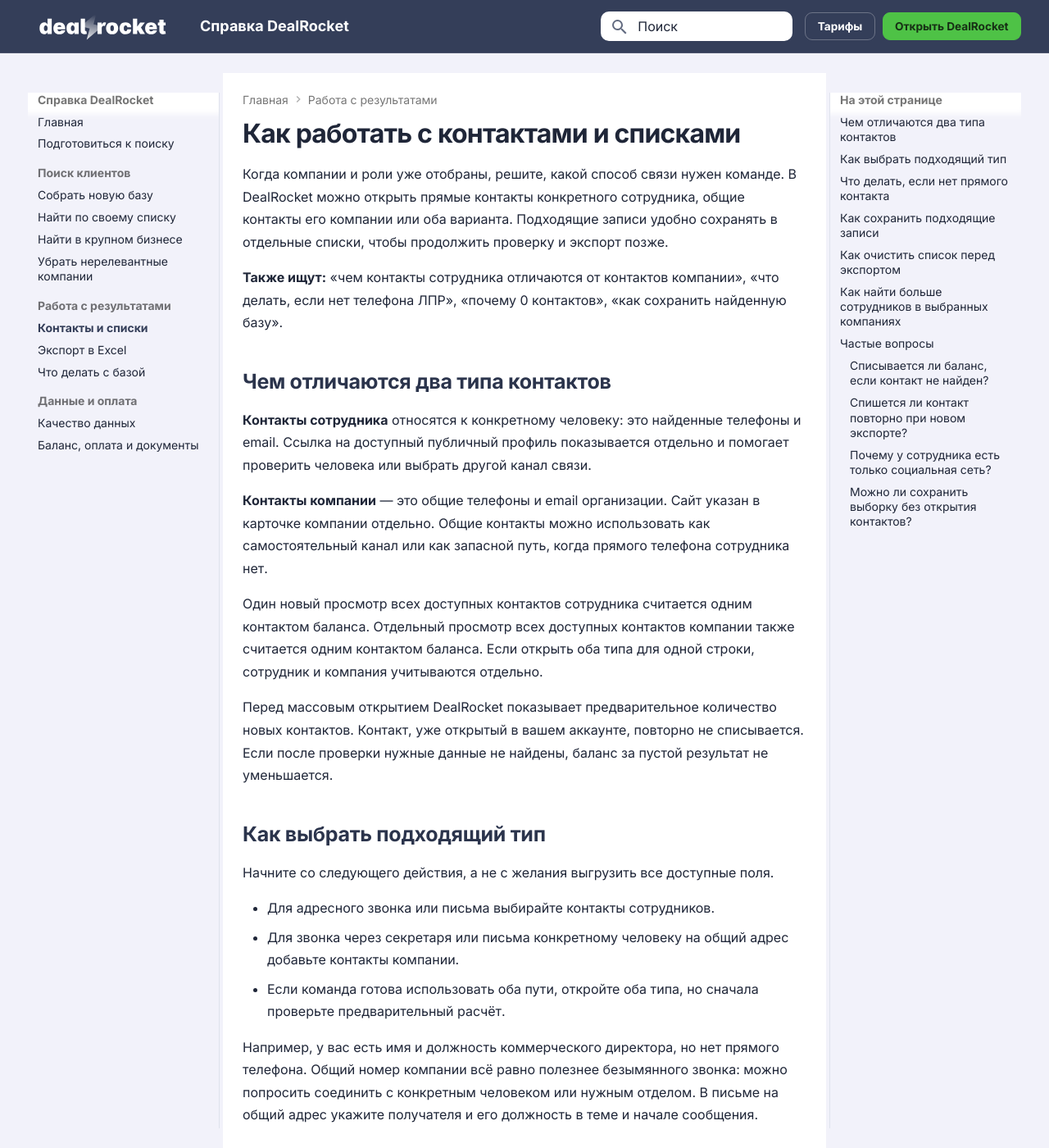
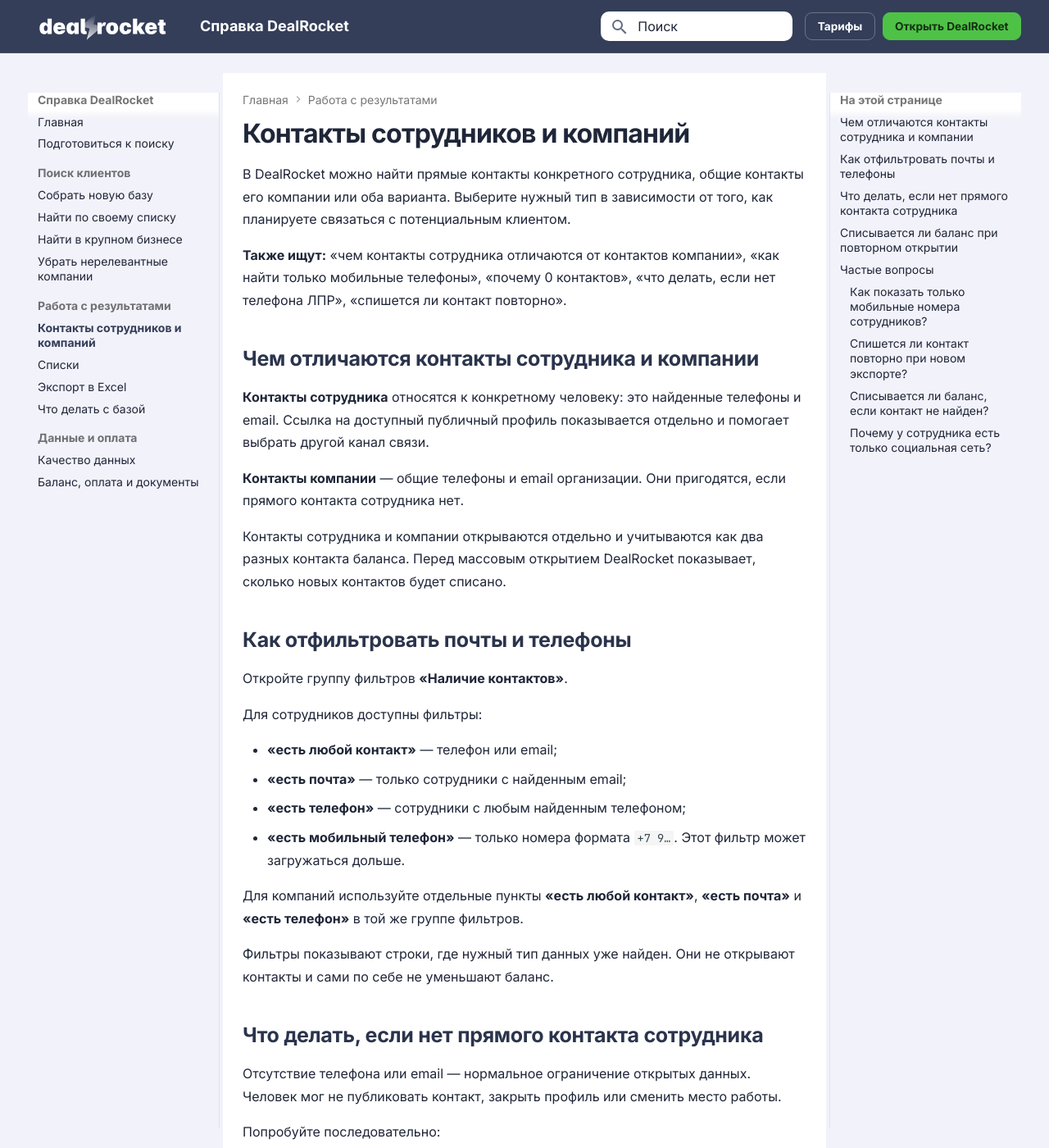
Before and after one commit to prikazchikof/dealrocket-help, an MkDocs documentation site: the page built from docs/contacts/index.md, in a window 1280 px wide and 1400 px high. Shown: the whole window at 82% size. Built offline with MkDocs 1.6.1 and Material for MkDocs 9.7.7, drawn with Linux system fonts in a browser that asks for light colours; some of the changed text lies outside the part shown.

Commit message:
content: split contacts and lists guides

```diff
--- a/docs/contacts/index.md
+++ b/docs/contacts/index.md
@@ -1,41 +1,44 @@
 ---
 id: contacts-and-lists
-title: Как работать с контактами и списками
-description: Чем отличаются контакты сотрудника и компании, что делать без прямого контакта и как сохранять чистые выборки.
+title: Контакты сотрудников и компаний
+description: Чем отличаются контакты сотрудника и компании, как отфильтровать нужный тип и что делать, если прямого контакта нет.
 area: contacts
-keywords: [контакты сотрудника, контакты компании, нет прямого контакта, 0 контактов, показать контакты, сохранить в список, мои списки]
+keywords: [контакты сотрудника, контакты компании, нет прямого контакта, 0 контактов, показать контакты, мобильные телефоны, повторное открытие контакта]
 status: published
 last_verified: 2026-09-04
 ---
-# Как работать с контактами и списками
+# Контакты сотрудников и компаний
 
-Когда компании и роли уже отобраны, решите, какой способ связи нужен команде. В DealRocket можно открыть прямые контакты конкретного сотрудника, общие контакты его компании или оба варианта. Подходящие записи удобно сохранять в отдельные списки, чтобы продолжить проверку и экспорт позже.
+В DealRocket можно найти прямые контакты конкретного сотрудника, общие контакты его компании или оба варианта. Выберите нужный тип в зависимости от того, как планируете связаться с потенциальным клиентом.
 
-**Также ищут:** «чем контакты сотрудника отличаются от контактов компании», «что делать, если нет телефона ЛПР», «почему 0 контактов», «как сохранить найденную базу».
+**Также ищут:** «чем контакты сотрудника отличаются от контактов компании», «как найти только мобильные телефоны», «почему 0 контактов», «что делать, если нет телефона ЛПР», «спишется ли контакт повторно».
 
-## Чем отличаются два типа контактов { #contact-types }
+## Чем отличаются контакты сотрудника и компании { #contact-types }
 
-**Контакты сотрудника** относятся к конкретному человеку: это найденные телефоны и email. Ссылка на доступный публичный профиль показывается отдельно и помогает проверить человека или выбрать другой канал связи.
+**Контакты сотрудника** относятся к конкретному человеку: это найденные телефоны и email. Ссылка на доступный публичный профиль показывается отдельно и помогает выбрать другой канал связи.
 
-**Контакты компании** — это общие телефоны и email организации. Сайт указан в карточке компании отдельно. Общие контакты можно использовать как самостоятельный канал или как запасной путь, когда прямого телефона сотрудника нет.
+**Контакты компании** — общие телефоны и email организации. Они пригодятся, если прямого контакта сотрудника нет.
 
-Один новый просмотр всех доступных контактов сотрудника считается одним контактом баланса. Отдельный просмотр всех доступных контактов компании также считается одним контактом баланса. Если открыть оба типа для одной строки, сотрудник и компания учитываются отдельно.
+Контакты сотрудника и компании открываются отдельно и учитываются как два разных контакта баланса. Перед массовым открытием DealRocket показывает, сколько новых контактов будет списано.
 
-Перед массовым открытием DealRocket показывает предварительное количество новых контактов. Контакт, уже открытый в вашем аккаунте, повторно не списывается. Если после проверки нужные данные не найдены, баланс за пустой результат не уменьшается.
+## Как отфильтровать почты и телефоны { #filter-contacts }
 
-## Как выбрать подходящий тип { #choose-contact-type }
+Откройте группу фильтров **«Наличие контактов»**.
 
-Начните со следующего действия, а не с желания выгрузить все доступные поля.
+Для сотрудников доступны фильтры:
 
-- Для адресного звонка или письма выбирайте контакты сотрудников.
-- Для звонка через секретаря или письма конкретному человеку на общий адрес добавьте контакты компании.
-- Если команда готова использовать оба пути, откройте оба типа, но сначала проверьте предварительный расчёт.
+- **«есть любой контакт»** — телефон или email;
+- **«есть почта»** — только сотрудники с найденным email;
+- **«есть телефон»** — сотрудники с любым найденным телефоном;
+- **«есть мобильный телефон»** — только номера формата `+7 9…`. Этот фильтр может загружаться дольше.
 
-Например, у вас есть имя и должность коммерческого директора, но нет прямого телефона. Общий номер компании всё равно полезнее безымянного звонка: можно попросить соединить с конкретным человеком или нужным отделом. В письме на общий адрес укажите получателя и его должность в теме и начале сообщения.
+Для компаний используйте отдельные пункты **«есть любой контакт»**, **«есть почта»** и **«есть телефон»** в той же группе фильтров.
 
-## Что делать, если нет прямого контакта { #no-direct-contact }
+Фильтры показывают строки, где нужный тип данных уже найден. Они не открывают контакты и сами по себе не уменьшают баланс.
 
-Отсутствие телефона или email — нормальное ограничение открытых данных, а не обязательно ошибка поиска. Человек мог не публиковать контакт, закрыть профиль или сменить место работы.
+## Что делать, если нет прямого контакта сотрудника { #no-direct-contact }
+
+Отсутствие телефона или email — нормальное ограничение открытых данных. Человек мог не публиковать контакт, закрыть профиль или сменить место работы.
 
 Попробуйте последовательно:
 
@@ -47,49 +50,31 @@
 
 Не оценивайте всю базу по одному пустому полю. Сначала посмотрите, есть ли другой способ связи в той же строке, а затем проверьте несколько компаний из сегмента.
 
-## Как сохранить подходящие записи { #save-list }
+## Списывается ли баланс при повторном открытии { #repeat-charge }
 
-Список нужен, когда выборка уже полезна, но вы хотите очистить её вручную, вернуться позже или отделить один сегмент от другого.
+Нет. Единожды открытый контакт навсегда закрепляется за вашим аккаунтом. Его повторный просмотр, открытие или экспорт не уменьшают баланс ещё раз.
 
-1. Отметьте нужные строки в выдаче.
-2. Откройте **«Экспорт и действия»**.
-3. Выберите **«Сохранить в список»**.
-4. Дайте списку название, по которому понятны аудитория и роль.
-5. Откройте раздел **«Мои списки»** и проверьте результат.
+Это правило действует отдельно для сотрудника и компании. Если раньше вы открыли только контакт сотрудника, а затем решили открыть контакт его компании, контакт компании будет учтён как новый.
 
-Название «Строительство — Москва — руководители продаж» полезнее, чем «Список 3»: команда сразу понимает, кто должен находиться внутри и какое сообщение готовить.
-
-## Как очистить список перед экспортом { #clean-list }
-
-Внутри списка можно применять фильтры к сохранённым данным. Если остались отдельные неподходящие компании или сотрудники, отметьте их и удалите через **«Экспорт и действия»**.
-
-Сохраняйте разные аудитории отдельно. Например, собственники небольших компаний и руководители закупок крупного бизнеса могут требовать разных предложений и каналов. Один большой смешанный список сложнее проверить и передать в работу.
-
-В текущем интерфейсе нет отдельного обещанного действия, которое автоматически объединяет любые списки и удаляет все дубликаты. Поэтому не рассчитывайте на такую операцию: давайте спискам понятные названия, фиксируйте источник выборки и проверяйте итог перед экспортом.
-
-## Как найти больше сотрудников в выбранных компаниях { #find-more-leads }
-
-Если компании подходят, а людей найдено мало, выделите организации, откройте **«Экспорт и действия»** и выберите **«Найти больше лидов»**. DealRocket дополнительно проверит сайты и социальные сети, а результат появится отдельным списком в **«Моих списках»**.
-
-Сначала убедитесь, что сами компании релевантны. Дополнительный поиск не исправляет исходный сегмент — он помогает глубже проверить уже выбранные организации. Подробнее этот шаг разобран в статье [об уточнении поиска](../search/refine/index.md#find-more-leads).
+Если после проверки телефона или email в источнике не оказалось, баланс за пустой результат не уменьшается.
 
 ## Частые вопросы { #faq }
 
-### Списывается ли баланс, если контакт не найден?
+### Как показать только мобильные номера сотрудников?
 
-Нет. Пустое поле означает, что источник был проверен, но выбранный контакт не найден. За пустой результат списания нет.
+В группе **«Наличие контактов»** в разделе сотрудников включите **«есть мобильный телефон»**. В результатах останутся сотрудники с номерами формата `+7 9…`.
 
 ### Спишется ли контакт повторно при новом экспорте?
 
-Уже открытый в вашем аккаунте сотрудник или компания повторно не списывается. Перед экспортом сервис показывает расчёт новых открытий.
+Нет. Уже открытый в вашем аккаунте контакт остаётся закреплённым за ним и повторно не списывается.
+
+### Списывается ли баланс, если контакт не найден?
+
+Нет. За пустой результат списания нет.
 
 ### Почему у сотрудника есть только социальная сеть?
 
-Набор полей зависит от источника. Используйте доступный публичный профиль, общий контакт компании или найдите другого человека той же функции.
-
-### Можно ли сохранить выборку без открытия контактов?
-
-Да. Сначала отберите и сохраните строки, а типы контактов выберите позже при открытии или экспорте. Это помогает не расходовать баланс на непроверенную выдачу.
+Набор полей зависит от источника. Используйте доступный публичный профиль или найдите другого человека той же функции.
 
 [Открыть DealRocket](https://dealrocket.ru/app/){ .md-button .md-button--primary }
-[Перейти к экспорту](../export/index.md){ .md-button }
+[Перейти к спискам](../lists/index.md){ .md-button }
--- a/mkdocs.yml
+++ b/mkdocs.yml
@@ -70,7 +70,8 @@
       - Найти в крупном бизнесе: search/large-business/index.md
       - Убрать нерелевантные компании: search/refine/index.md
   - Работа с результатами:
-      - Контакты и списки: contacts/index.md
+      - Контакты сотрудников и компаний: contacts/index.md
+      - Списки: lists/index.md
       - Экспорт в Excel: export/index.md
       - Что делать с базой: outreach/index.md
   - Данные и оплата:
```
Also changed, not shown: docs/index.md (+8 -2 lines), docs/lists/index.md (added, +59 -0 lines), docs/search/company-list/index.md (+1 -1 lines), 2 other files.
